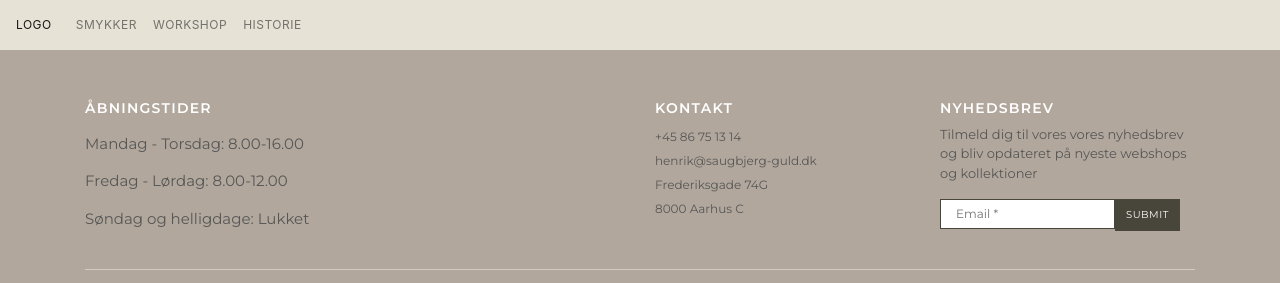
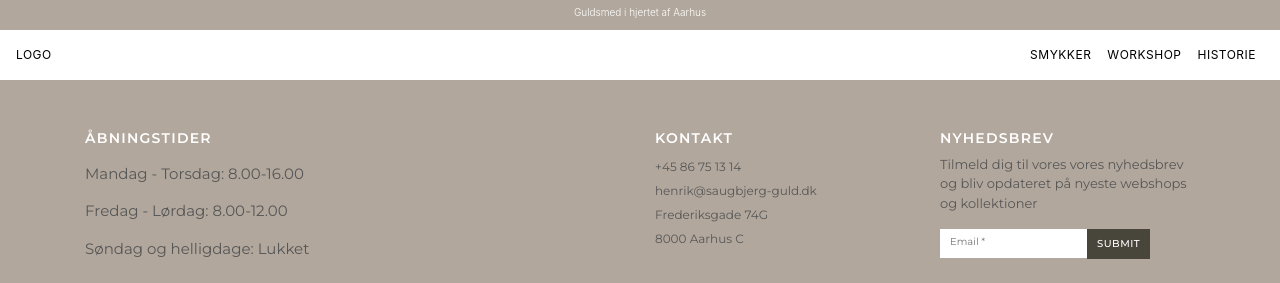
Before and after one commit to sofiaelsberg/henrik-saugbjerg, a plain HTML site: page index.html in a window 1280 px wide. Shown: the top 283 px of the page. Drawn offline with nearby package versions, Linux system fonts and the light colour scheme; no server answers; a script that the page names is missing.

Commit message:
ny navbar

```diff
--- a/css/email.css
+++ b/css/email.css
@@ -150,25 +150,21 @@
 #btnSubmit_4E29B {
     text-align: center;
     display: inline-block;
-    padding-left: 10px;
-    padding-right: 10px;
-    padding-top: 10px;
-    padding-bottom: 10px;
+    padding: 10px;
     background-color: var(--brown);
-    border: rgb(72, 69, 58) solid 1px;
-
-
     font-size: 10px;
     color: rgb(255, 255, 255)!important;
     line-height: 1;
     letter-spacing:.5px;
+    font-weight: 500;
 }
 
 input.formbox-field_4E29B.text-placeholder {
                 color: #c4c4c4;
                 font-weight: normal;
                 font-style: normal;
-                font-size: 12px;
+                font-size: 10px;
+
               }
 
 .formbox-button_4E29B:hover {
@@ -180,14 +176,14 @@ input.formbox-field_4E29B.text-placeholder {
     }
 
 input.formbox-field_4E29B {
-                color: #000000;
     background-color: #ffffff;
-                border: 1px solid var(--brown);
+    border: none;
+    border-bottom: 4px solid #FFF;
     border-radius: 0px;
-
-                font-size: 14px;
+    font-family: 'Montserrat', Arial, Helvetica, sans-serif;
+    font-size: 10px;
     box-sizing: border-box;
-                padding: 5px 10px 5px 15px;
+    padding: 5px 10px 5px 10px;
     width: 100%;
               }
 
--- a/css/main.css
+++ b/css/main.css
@@ -186,18 +186,20 @@ line-height: 1.5em;
 
 /* ---------- navbar styling START ---------- */
 .tabbar {
-  background-color: var(--nude);
+  background-color: #FFF!important;
 }
 
 /* Style the links inside the navigation bar */
 .tabbar a {
  opacity: 100%;
-  color: var(--text-color-light);
+  color: #000!important;
   font-size: 12px;
   letter-spacing: .5px;
   text-transform: uppercase;
   font-weight: 400;
 }
+
+
 
 
 /* Change the color of links on hover */
@@ -419,7 +421,7 @@ line-height: 1.5em;
   background: var(--light-grey);
   animation: fadeIn 0.4s;
   /* padding equals height of tabbar and topbar */
-  padding: 55px 0;
+  /* padding: 55px 0; */
   margin-left: 50px;
   margin-right: 50px;
 }
@@ -433,6 +435,20 @@ line-height: 1.5em;
 
 
 /* ---------- front page styling ---------- */
+
+.home-head {
+  height: 30px;
+  background-color: var(--beige);
+  text-align: center;
+  font-size: 10px;
+  font-weight: 300;
+  color: #FFF;
+
+}
+
+.home-head p {
+ padding-top: 5px;
+}
 
 /* -- grid layout -- */
 .front-page-intro {
--- a/index.html
+++ b/index.html
@@ -43,7 +43,9 @@
 <body onhashchange="pageChange()">
   <!-- tabbar navigation -->
 
-
+  <section class="home-head">
+    <p>Guldsmed i hjertet af Aarhus</p>
+  </section>
   <nav class="navbar navbar-expand-lg navbar-light tabbar">
     <a class="navbar-brand" href="#home">Logo</a>
     <button class="navbar-toggler" type="button" data-toggle="collapse" data-target="#navbarNavAltMarkup"
@@ -51,8 +53,7 @@
       <span class="navbar-toggler-icon"></span>
     </button>
     <div class="collapse navbar-collapse" id="navbarNavAltMarkup">
-      <div class="navbar-nav button-nav-footer">
-
+      <div class="navbar-nav ml-auto button-nav-footer">
         <a class="nav-link" href="#smykker">SMYKKER</a>
         <a class="nav-link" href="#workshop">WORKSHOP</a>
         <a class="nav-link" href="#historie">HISTORIE</a>
@@ -60,13 +61,15 @@
     </div>
   </nav>
 
+
   <!--------- pages ---------->
 
   <!----- home page ----->
   <section id="home" class="page">
+
     <article class="front-page-intro">
-      <h1 class="heading1"><span class="highlight"> Guldsmed Henrik Saugbjerg</span></h1>
-      <p class="body2">Din guldsmed og underviser</p>
+      <h1 class="heading1"><span class="highlight">Henrik Saugbjerg</span></h1>
+      <p class="body2">Guldsmed og underviser</p>
     </article>
     <br>
     <div class="grid-parent">
```
Lines whose indentation alone changed are shown as unchanged.
